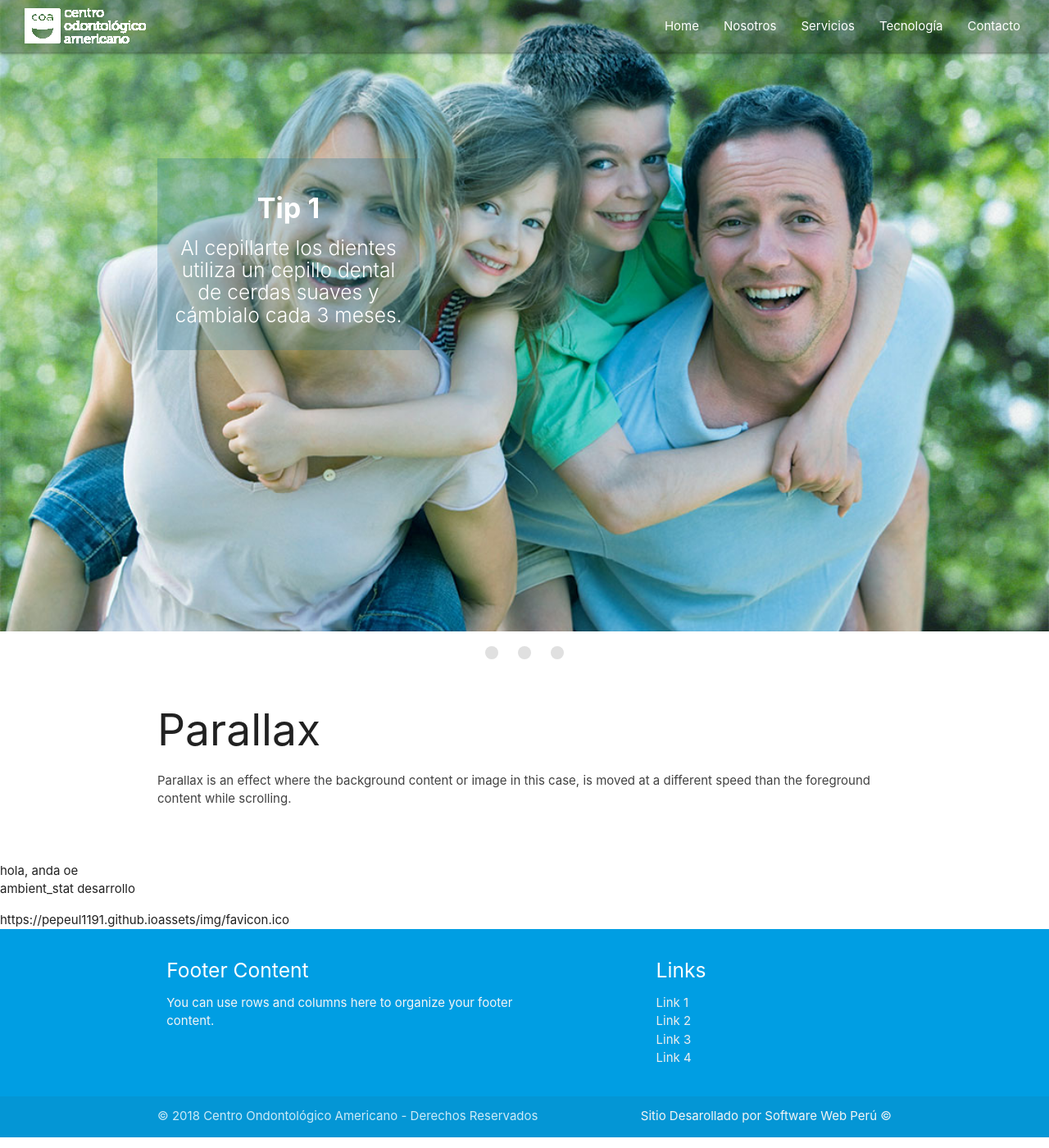
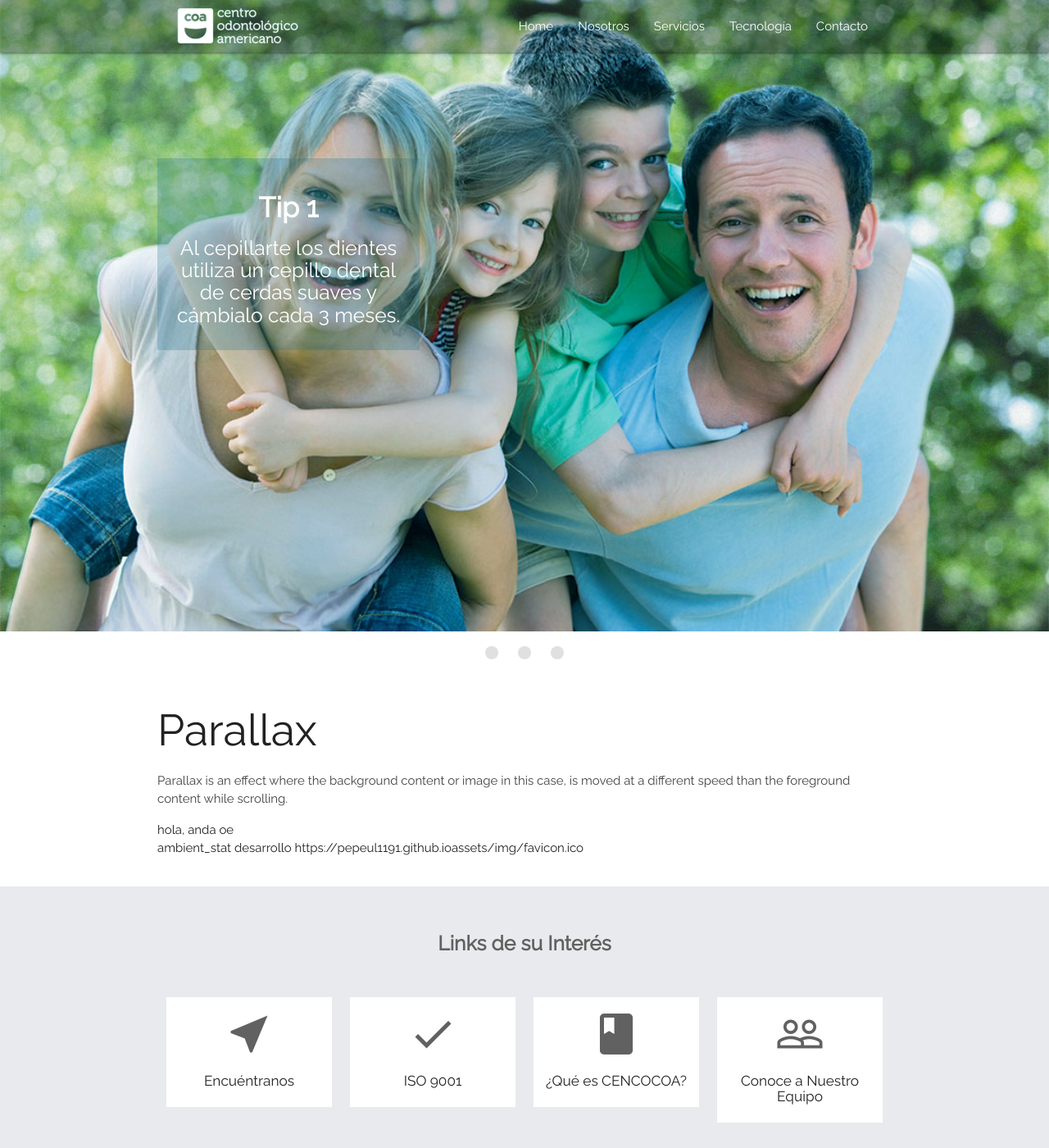
Before and after one commit to pepeul1191/jekyll-materialize, a Jekyll site: the page built from index.md, in a window 1280 px wide and 1400 px high. Shown: the whole window at 82% size. Built offline with Jekyll 4.4.1, drawn with Linux system fonts in a browser that asks for light colours; nearby versions of some CDN libraries; library files that are not in the unit come from our copies; some of the changed text lies outside the part shown.

Commit message:
Sección de link de interes

```diff
--- a/_includes/footer.html
+++ b/_includes/footer.html
@@ -1,10 +1,3 @@
-{% if site.data.env.ambiente_static == 'desarrollo' %}
-  <script  type="text/javascript" src="{{ site.url }}/bower_components/jquery/dist/jquery.min.js"></script>
-  <script  type="text/javascript" src="{{ site.url }}/bower_components/materialize/dist/js/materialize.min.js"></script>
-  <script  type="text/javascript" src="{{ site.url }}/assets/js/site.js"></script>
-{% else if site.data.env.ambiente_static == 'produccion'%}
-  <script  type="text/javascript" src="/dist/site.min.js"></script>
-{% endif %}
 <footer class="page-footer">
   <div class="container">
     <div class="row">
@@ -30,3 +23,10 @@
     </div>
   </div>
 </footer>
+{% if site.data.env.ambiente_static == 'desarrollo' %}
+  <script  type="text/javascript" src="{{ site.url }}/bower_components/jquery/dist/jquery.min.js"></script>
+  <script  type="text/javascript" src="{{ site.url }}/bower_components/materialize/dist/js/materialize.min.js"></script>
+  <script  type="text/javascript" src="{{ site.url }}/assets/js/site.js"></script>
+{% else if site.data.env.ambiente_static == 'produccion'%}
+  <script  type="text/javascript" src="/dist/site.min.js"></script>
+{% endif %}
--- a/_includes/head.html
+++ b/_includes/head.html
@@ -5,6 +5,7 @@
   <meta name="viewport" content="width=device-width, initial-scale=1.0">
   <meta name="generator" content="Jekyll v3.8.3" />
   <link href="https://fonts.googleapis.com/icon?family=Material+Icons" rel="stylesheet">
+  <link href="https://fonts.googleapis.com/css?family=Raleway" rel="stylesheet">
   {% if site.data.env.ambiente_static == 'desarrollo' %}
     <link rel="stylesheet" type="text/css" href="{{ site.url }}/bower_components/materialize/dist/css/materialize.min.css"/>
     <link rel="stylesheet" type="text/css" href="{{ site.url }}/assets/css/constants.css"/>
--- a/_includes/header.html
+++ b/_includes/header.html
@@ -1,4 +1,5 @@
 <nav>
+  <div class="container">
     <div class="nav-wrapper">
       <a href="#" class="brand-logo">
         <img src="{{ site.url }}/assets/img/logo-coa-blanco.png" alt="">
@@ -12,6 +13,8 @@
         {% endfor %}
       </ul>
     </div>
+  </div>
+
 </nav>
 <ul class="sidenav" id="mobile-demo">
   {% for menu in site.data.menu %}
--- /dev/null
+++ b/_includes/seccion_links.html
@@ -0,0 +1,54 @@
+<section class="links center-align" id="links">
+ <h5 class="bold color-grey">Links de su Interés</h5>
+ <br>
+  <div class="container">
+    <!-- Fila 1 -->
+    <div class="row">
+      <div class="col s12 l3">
+       <div class="info">
+         <i class="medium material-icons color-grey">near_me</i>
+         <h6 class="h-style">Encuéntranos</h6>
+       </div>
+      </div>
+      <div class="col s12 l3">
+       <div class="info">
+         <i class="medium material-icons color-grey">check</i>
+         <h6 class="h-style">ISO 9001</h6>
+       </div>
+      </div>
+      <div class="col s12 l3">
+       <div class="info">
+         <i class="medium material-icons color-grey">book</i>
+         <h6 class="h-style">¿Qué es CENCOCOA?</h6>
+       </div>
+      </div>
+      <div class="col s12 l3">
+       <div class="info">
+         <i class="medium material-icons color-grey">people_outline</i>
+         <h6 class="h-style">Conoce a Nuestro Equipo</h6>
+       </div>
+      </div>
+    </div>
+    <!-- Fila 2 -->
+    <div class="row">
+      <div class="col s12 l3 offset-l1">
+        <div class="info">
+          <i class="medium material-icons color-grey">insert_chart</i>
+          <h6 class="h-style">Sigue Nuestros Consejos</h6>
+        </div>
+      </div>
+      <div class="col s12 l3">
+        <div class="info">
+          <i class="medium material-icons color-grey">local_hospital</i>
+          <h6 class="h-style">Urgencias</h6>
+        </div>
+      </div>
+      <div class="col s12 l4">
+        <div class="info">
+          <i class="medium material-icons color-grey">payment</i>
+          <h6 class="h-style">Documentación Electrónica</h6>
+        </div>
+      </div>
+    </div>
+  </div>
+</section>
--- a/_layouts/home.html
+++ b/_layouts/home.html
@@ -5,7 +5,7 @@
   {% include header.html %}
   {% include slider.html %}
   {{ content }}
-  {{ site.url }}assets/img/favicon.ico
+  {% include seccion_links.html %}
   {% include footer.html %}
 </body>
 </html>
--- a/assets/css/styles.css
+++ b/assets/css/styles.css
@@ -1,54 +1,24 @@
-
-.nav-wrapper > .brand-logo{
-  padding: 10px !important;
-}
-
-.color-primary {
-  color: var(--primary-color) !important;
-}
-
-.page-footer {
-  background-color: var(--primary-color);
-}
-
-nav {
-  position: fixed;
-  background: rgba(0, 0 ,0, 0.25);
-  padding: 0px 20px;
-  z-index: 100;
-}
-
-nav i.material-icons{
-  font-size: 40px;
-}
-
-#parallax1{
-  height: 700px;
-}
-
-.slides{
-  height: 700px;
-}
-
-.active {
-  background-color: var(--primary-color) !important;
-}
-
-.slides > li > .caption {
-  background-color: rgba(27, 110 , 138, 0.25);
-}
-
-.slides > li > .caption > h4, .slides > li > .caption > h5 {
-  color: #FFF !important;
-}
-
-.slides > li > .caption > h4 {
-  font-weight: bold;
-}
-
-.slider > .slides > li .caption {
-  top: 25%;
-  left: 15%;
-  padding: 20px;
-  width: 25%;
-}
+/*-- body -- */
+body{ font-family: 'Raleway', sans-serif; }
+.bold{ font-weight: bold;}
+.color-grey{ color: #616161; }
+/*-- nav --*/
+.nav-wrapper > .brand-logo{ padding: 10px !important; }
+.color-primary { color: var(--primary-color) !important; }
+.page-footer { background-color: var(--primary-color); }
+nav { position: fixed; background: rgba(0, 0 ,0, 0.25); padding: 0px 20px; z-index: 100; }
+nav i.material-icons{ font-size: 40px; }
+.active { background-color: var(--primary-color) !important; }
+/*-- slider--*/
+.slides > li > .caption { background-color: rgba(27, 110 , 138, 0.25); }
+.slides > li > .caption > h4, .slides > li > .caption > h5 { color: #FFF !important; }
+.slides > li > .caption > h4 { font-weight: bold; }
+.slider > .slides > li .caption { top: 25%; left: 15%; padding: 20px; width: 25%; }
+.slides{ height: 700px; }
+/*-- seccion links--*/
+#links { padding-top: 40px; padding-bottom: 40px; background: #e9eaed; }
+.links .info { background: #fff; padding-top: 15px; padding-bottom: 15px; transition: 0.4s; margin-top: 20px; }
+.info:hover{ box-shadow: 0 4px 5px 0 rgba(0,0,0,0.14), 0 1px 10px 0 rgba(0,0,0,0.12), 0 2px 4px -1px rgba(0,0,0,0.3); cursor: pointer; }
+.link .info span { color: #ffbb06; font-size: 30px; }
+.link .info h6 { margin-top: 10px; margin-bottom: 10px; }
+.link .info p.p-style{ font-family: sans-serif; font-weight: bold; }
```
Also changed, not shown: index.md (+3 -3 lines), README.md, assets/img/logo-coa-blanco.png. Lines whose indentation alone changed are shown as unchanged.
